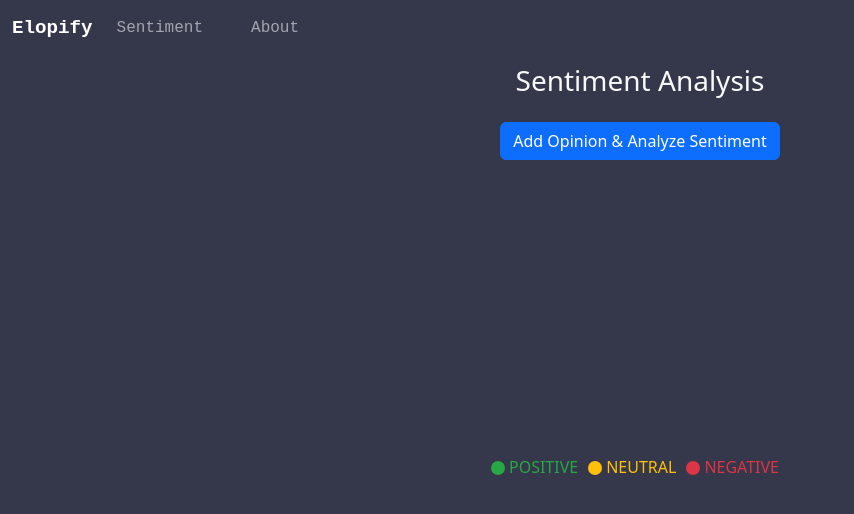
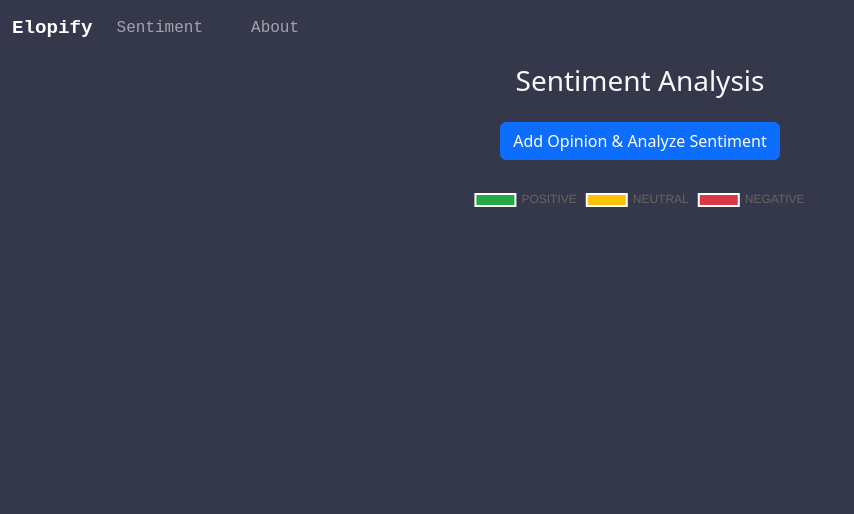
Before and after one commit to manfredbaraka33/elopifyf, a React (Vite) app: page /sentiment in a window 1280 px wide. Shown: the top 514 px of the page, without its empty margins (0-854 px from the left). Built offline with nearby package versions, Linux system fonts and the light colour scheme; the HTML template or start-up script is replaced by a standard one.

Commit message:
Update Sentiment.jsx

```diff
--- a/src/pages/Sentiment.jsx
+++ b/src/pages/Sentiment.jsx
@@ -1,5 +1,148 @@
+// import React, { useState } from 'react';
+// import { PieChart, Pie, Cell, Legend, Tooltip } from 'recharts';
+
+// const SentimentModalOnly = () => {
+//   const [showModal, setShowModal] = useState(false);
+//   const [modalText, setModalText] = useState("");
+//   const [modalResult, setModalResult] = useState(null);
+//   const [loadingModal, setLoadingModal] = useState(false);
+//   const [sentimentCounts, setSentimentCounts] = useState({
+//     positive: 0,
+//     neutral: 0,
+//     negative: 0,
+//   });
+
+//   const COLORS = {
+//     positive: '#28a745',
+//     neutral: '#ffc107',
+//     negative: '#dc3545'
+//   };
+
+//   const openModal = () => {
+//     setModalText("");
+//     setModalResult(null);
+//     setShowModal(true);
+//   };
+
+//   const closeModal = () => setShowModal(false);
+
+//   const handleModalAnalyze = () => {
+//     if (!modalText.trim()) {
+//       alert("Please enter some text.");
+//       return;
+//     }
+
+//     setLoadingModal(true);
+
+//     fetch('https://elopyx-api.hf.space/classify', {
+//       method: 'POST',
+//       headers: { 'Content-Type': 'application/json' },
+//       body: JSON.stringify({ text: modalText }),
+//     })
+//       .then(res => res.json())
+//       .then(data => {
+//         const sentiment = data.sentiment?.toLowerCase();
+//         setModalResult(sentiment);
+
+//         // Update pie chart counts
+//         setSentimentCounts(prev => ({
+//           ...prev,
+//           [sentiment]: prev[sentiment] + 1
+//         }));
+//       })
+//       .catch(err => {
+//         console.error(err);
+//         alert("Error during sentiment analysis.");
+//       })
+//       .finally(() => setLoadingModal(false));
+//   };
+
+//   const pieData = Object.entries(sentimentCounts).map(([key, value]) => ({
+//     name: key.toUpperCase(),
+//     value,
+//   }));
+
+//   return (
+//     <div className="container mt-5 p-3 text-light">
+//       <h3 className="text-center mb-4">Sentiment Analysis</h3>
+
+//       <div className="mb-4 text-center">
+//         <button className="btn btn-primary" onClick={openModal}>
+//           Add Opinion & Analyze Sentiment
+//         </button>
+//       </div>
+
+//       {/* Pie Chart */}
+//       <div className="d-flex justify-content-center mb-5">
+//         <PieChart width={400} height={300}>
+//           <Pie
+//             dataKey="value"
+//             isAnimationActive={true}
+//             data={pieData}
+//             cx="50%"
+//             cy="50%"
+//             outerRadius={100}
+//             label
+//           >
+//             {pieData.map((entry, index) => (
+//               <Cell key={`cell-${index}`} fill={COLORS[entry.name.toLowerCase()]} />
+//             ))}
+//           </Pie>
+//           <Tooltip />
+//           <Legend />
+//         </PieChart>
+//       </div>
+
+//       {/* Modal */}
+//       {showModal && (
+//         <div className="modal fade show d-block" tabIndex="-1" style={{ backgroundColor: 'rgba(0,0,0,0.5)' }}>
+//           <div className="modal-dialog">
+//             <div className="modal-content text-dark">
+//               <div className="modal-header">
+//                 <h5 className="modal-title">Add Opinion</h5>
+//                 <button type="button" className="btn-close" onClick={closeModal}></button>
+//               </div>
+//               <div className="modal-body">
+//                 <textarea
+//                   className="form-control"
+//                   rows={4}
+//                   placeholder="Type your opinion here..."
+//                   value={modalText}
+//                   onChange={e => setModalText(e.target.value)}
+//                   disabled={loadingModal}
+//                 />
+//                 {loadingModal && <div className="mt-3 text-center">Analyzing sentiment...</div>}
+//                 {modalResult && (
+//                   <div className="mt-3">
+//                     <strong>Sentiment Result:</strong>{' '}
+//                     <span style={{ color: COLORS[modalResult] }}>
+//                       {modalResult.toUpperCase()}
+//                     </span>
+//                   </div>
+//                 )}
+//               </div>
+//               <div className="modal-footer">
+//                 <button className="btn btn-secondary" onClick={closeModal} disabled={loadingModal}>Close</button>
+//                 <button className="btn btn-primary" onClick={handleModalAnalyze} disabled={loadingModal}>
+//                   Analyze
+//                 </button>
+//               </div>
+//             </div>
+//           </div>
+//         </div>
+//       )}
+//     </div>
+//   );
+// };
+
+// export default SentimentModalOnly;
+
+
 import React, { useState } from 'react';
-import { PieChart, Pie, Cell, Legend, Tooltip } from 'recharts';
+import { Pie } from 'react-chartjs-2';
+import { Chart, ArcElement, Tooltip, Legend } from 'chart.js';
+
+Chart.register(ArcElement, Tooltip, Legend);
 
 const SentimentModalOnly = () => {
   const [showModal, setShowModal] = useState(false);
@@ -44,10 +187,10 @@ const SentimentModalOnly = () => {
         const sentiment = data.sentiment?.toLowerCase();
         setModalResult(sentiment);
 
-        // Update pie chart counts
+        // Update counts
         setSentimentCounts(prev => ({
           ...prev,
-          [sentiment]: prev[sentiment] + 1
+          [sentiment]: (prev[sentiment] || 0) + 1,
         }));
       })
       .catch(err => {
@@ -57,10 +200,24 @@ const SentimentModalOnly = () => {
       .finally(() => setLoadingModal(false));
   };
 
-  const pieData = Object.entries(sentimentCounts).map(([key, value]) => ({
-    name: key.toUpperCase(),
-    value,
-  }));
+  const data = {
+    labels: Object.keys(sentimentCounts).map(k => k.toUpperCase()),
+    datasets: [
+      {
+        data: Object.values(sentimentCounts),
+        backgroundColor: [
+          COLORS.positive,
+          COLORS.neutral,
+          COLORS.negative,
+        ],
+        hoverBackgroundColor: [
+          COLORS.positive,
+          COLORS.neutral,
+          COLORS.negative,
+        ],
+      },
+    ],
+  };
 
   return (
     <div className="container mt-5 p-3 text-light">
@@ -73,24 +230,8 @@ const SentimentModalOnly = () => {
       </div>
 
       {/* Pie Chart */}
-      <div className="d-flex justify-content-center mb-5">
-        <PieChart width={400} height={300}>
-          <Pie
-            dataKey="value"
-            isAnimationActive={true}
-            data={pieData}
-            cx="50%"
-            cy="50%"
-            outerRadius={100}
-            label
-          >
-            {pieData.map((entry, index) => (
-              <Cell key={`cell-${index}`} fill={COLORS[entry.name.toLowerCase()]} />
-            ))}
-          </Pie>
-          <Tooltip />
-          <Legend />
-        </PieChart>
+      <div className="d-flex justify-content-center mb-5" style={{ maxWidth: 400, margin: '0 auto' }}>
+        <Pie data={data} />
       </div>
 
       {/* Modal */}
```
